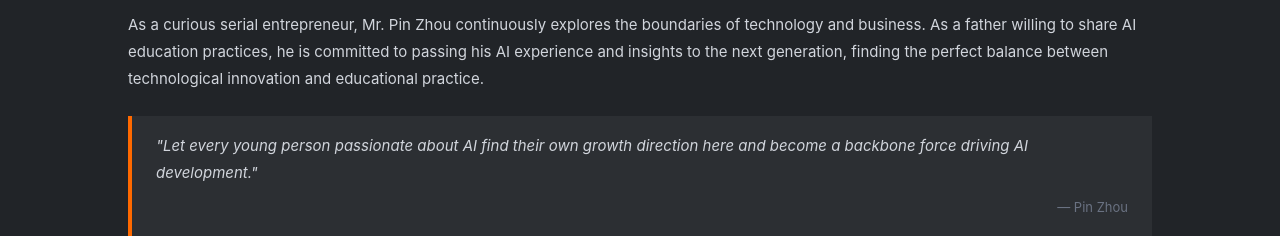
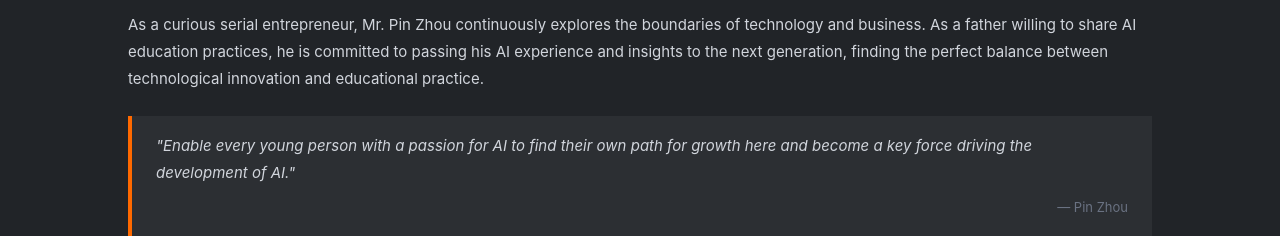
Before and after one commit to beebee-ai/Beebeeai, a React (Vite) app: page / in a window 1280 px wide. Shown: the part 8240-8476 px from the top of the page. Built offline with nearby package versions, Linux system fonts and the light colour scheme; no server answers.

Commit message:
更新中文翻译以提高可读性，修正多个文本中的标点和用词，确保内容准确性和流畅性。

```diff
--- a/src/app/locales/homeContent.ts
+++ b/src/app/locales/homeContent.ts
@@ -170,7 +170,7 @@ export const homeContent = {
         EN: '"Human thinks + AI does", instant ROI on learning',
       },
       description: {
-        ZH: "让每一次实战，都转化为可视化的作品。从第一课开始,你就能看到自己创造的价值。",
+        ZH: "让每一次实战，都转化为可视化的作品。从第一课开始，你就能看到自己创造的价值。",
         EN: "Transform every practice into visible work. From day one, you can see the value you create.",
       },
     },
@@ -473,7 +473,7 @@ export const homeContent = {
           EN: "Computer Science Master | Engineering Experience",
         },
         description: {
-          ZH: "在代理访问 API、URL 或进行支付之前，Andon 会在约 200 毫秒内返回批准/阻止/人工审核的结果，并由可审计的证据链提供支持（无来源，无输出）。它专为代理支付、采购和工具使用工作流程而设计，在这些流程中，“糟糕”的发生为时已晚。",
+          ZH: "在代理访问 API、URL 或进行支付之前，Andon 会在约 200 毫秒内返回批准/阻止/人工审核的结果，并由可审计的证据链提供支持（无来源，无输出）。它专为代理支付、采购和工具使用工作流程而设计，在这些流程中，“糟糕”的情况发生为时已晚。",
           EN: 'Before the agent accesses an API, URL, or makes a payment, Andon will return the result of approval/blocking/manual review within approximately 200 milliseconds, supported by an auditable chain of evidence (no source, no output). It is designed specifically for workflows such as Payments on behalf of, procurement, and tool usage, where "bad" occurrences are too late.',
         },
         url: "https://andon-fullstack.vercel.app/",
@@ -1018,7 +1018,7 @@ export const homeContent = {
             "https://beebee-s3-sit.s3.us-west-2.amazonaws.com/bee-beta/works/studycalender_1.png",
         },
         tags: {
-          tag1: { ZH: "学管理", EN: "Learning Management" },
+          tag1: { ZH: "学习管理", EN: "Learning Management" },
           tag2: { ZH: "日记记录", EN: "Journal Tracking" },
           tag3: { ZH: "游戏化设计", EN: "Gamification" },
         },
@@ -1061,7 +1061,7 @@ export const homeContent = {
       },
     },
     humanAI: {
-      title: { ZH: "人机共未来", EN: "Human-AI Co-creation" },
+      title: { ZH: "人机共创未来", EN: "Human-AI Co-creation" },
       content: {
         ZH: '实现"人想+AI做"的产业智能化，让每个人发挥最大价值',
         EN: 'Achieve "human thinks + AI does" industry intelligence, maximize everyone\'s value',
@@ -1108,7 +1108,7 @@ export const homeContent = {
     },
     intro: {
       p1: {
-        ZH: "BEEBEE AI LTD是一家总部位于新西兰的国际科技公司，团队分布在新西兰、英国、加拿大、美国泰国、中国。公司专注于GenAI智能产品研发，由具有25年以上互联网/IT经验及8年AI全模态应用开发经验的资深人士于2022年创立。",
+        ZH: "BEEBEE AI LTD是一家总部位于新西兰的国际科技公司，团队分布在新西兰、英国、加拿大、美国、泰国、中国。公司专注于GenAI智能产品研发，由具有25年以上互联网/IT经验及8年AI全模态应用开发经验的资深人士于2022年创立。",
         EN: "BEEBEE AI LTD is an international technology company headquartered in New Zealand, with teams distributed across New Zealand, UK, Canada, USA, Thailand, and China. The company focuses on GenAI product development, founded in 2022 by veterans with 25+ years of Internet/IT experience and 8 years of AI multimodal application development experience.",
       },
       p2: {
@@ -1148,8 +1148,8 @@ export const homeContent = {
       EN: "Founder Introduction",
     },
     story: {
-      ZH: "BEEBEE 诞生于对传统教育模式的反思。我们看到多人在学习AI的过程中迷失方向，看到太多课程只教工具却忽视思维。我们决定做出改变。",
-      EN: "BEEBEE was born from reflection on traditional education. We saw too many lost in learning AI, too many courses teaching tools but ignoring thinking. We decided to make a change.",
+      ZH: "BEEBEE 诞生于对传统教育模式的反思。我们看到很多人在学习AI的过程中迷失方向，看到太多课程只教工具却忽视思维。我们决定做出改变。",
+      EN: "BEEBEE was born from reflection on traditional education. We saw too many people lost in learning AI, too many courses teaching tools but ignoring thinking. We decided to make a change.",
     },
     ceo: {
       name: { ZH: "周品", EN: "Pin Zhou" },
@@ -1166,7 +1166,7 @@ export const homeContent = {
             EN: "BEEBEE AI - Founded 2022",
           },
           desc: {
-            ZH: "总部新西兰，团队分布于新西兰、英国、加拿大美国、泰国和中国，聚焦人工智能与知识管理产品研发",
+            ZH: "总部新西兰，团队分布于新西兰、英国、加拿大、美国、泰国和中国，聚焦人工智能与知识管理产品研发",
             EN: "Headquartered in New Zealand, teams across NZ, UK, Canada, USA, Thailand, and China, focused on AI and knowledge management product development",
           },
         },
@@ -1216,13 +1216,13 @@ export const homeContent = {
         EN: "Entrepreneurial Philosophy",
       },
       philosophy: {
-        ZH: "作为一位充满好奇心的连续创业者，周品先生不断探索技术与商业的边界。同时,他也是一位愿意分享AI教育实践的父亲，致力于将自己在人工智能领域的经验和见解传递给下一代，在技术创新与教育实践之间找到了完美的平衡点。",
+        ZH: "作为一位充满好奇心的连续创业者，周品先生不断探索技术与商业的边界。同时，他也是一位愿意分享AI教育实践的父亲，致力于将自己在人工智能领域的经验和见解传递给下一代，在技术创新与教育实践之间找到了完美的平衡点。",
         EN: "As a curious serial entrepreneur, Mr. Pin Zhou continuously explores the boundaries of technology and business. As a father willing to share AI education practices, he is committed to passing his AI experience and insights to the next generation, finding the perfect balance between technological innovation and educational practice.",
       },
       quote: {
         text: {
-          ZH: "让每一位对AI充满热情的年轻人，都能在这里找到属于自己的成长方向，成为动人工智能发展的中坚力量。",
-          EN: "Let every young person passionate about AI find their own growth direction here and become a backbone force driving AI development.",
+          ZH: "让每一位对AI充满热情的年轻人，都能在这里找到属于自己的成长方向，成为推动人工智能发展的中坚力量。",
+          EN: "Enable every young person with a passion for AI to find their own path for growth here and become a key force driving the development of AI.",
         },
         author: { ZH: "— 周品", EN: "— Pin Zhou" },
       },
```
